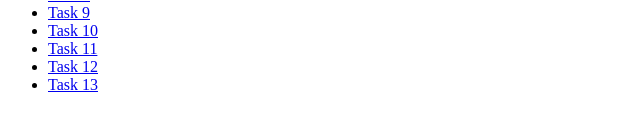
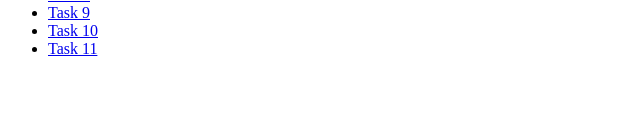
Before and after one commit to borzseibalazs/borzseibalazs.github.io, a plain HTML site: page index.html in a window 1280 px wide. Shown: the part 156-284 px from the top of the page, without its empty margins (0-640 px from the left). Drawn offline with Linux system fonts and the light colour scheme.

Commit message:
Update index.html

```diff
--- a/index.html
+++ b/index.html
@@ -17,8 +17,7 @@
 		<li><a href="SmartCity-AR/task9.html">Task 9</a></li>
 		<li><a href="SmartCity-AR/task10.html">Task 10</a></li>
 		<li><a href="SmartCity-AR/task11html">Task 11</a></li>
-		<li><a href="SmartCity-AR/task12.html">Task 12</a></li>
-		<li><a href="SmartCity-AR/task613html">Task 13</a></li>
+
     </ul>
 </body>
 </html>
```
